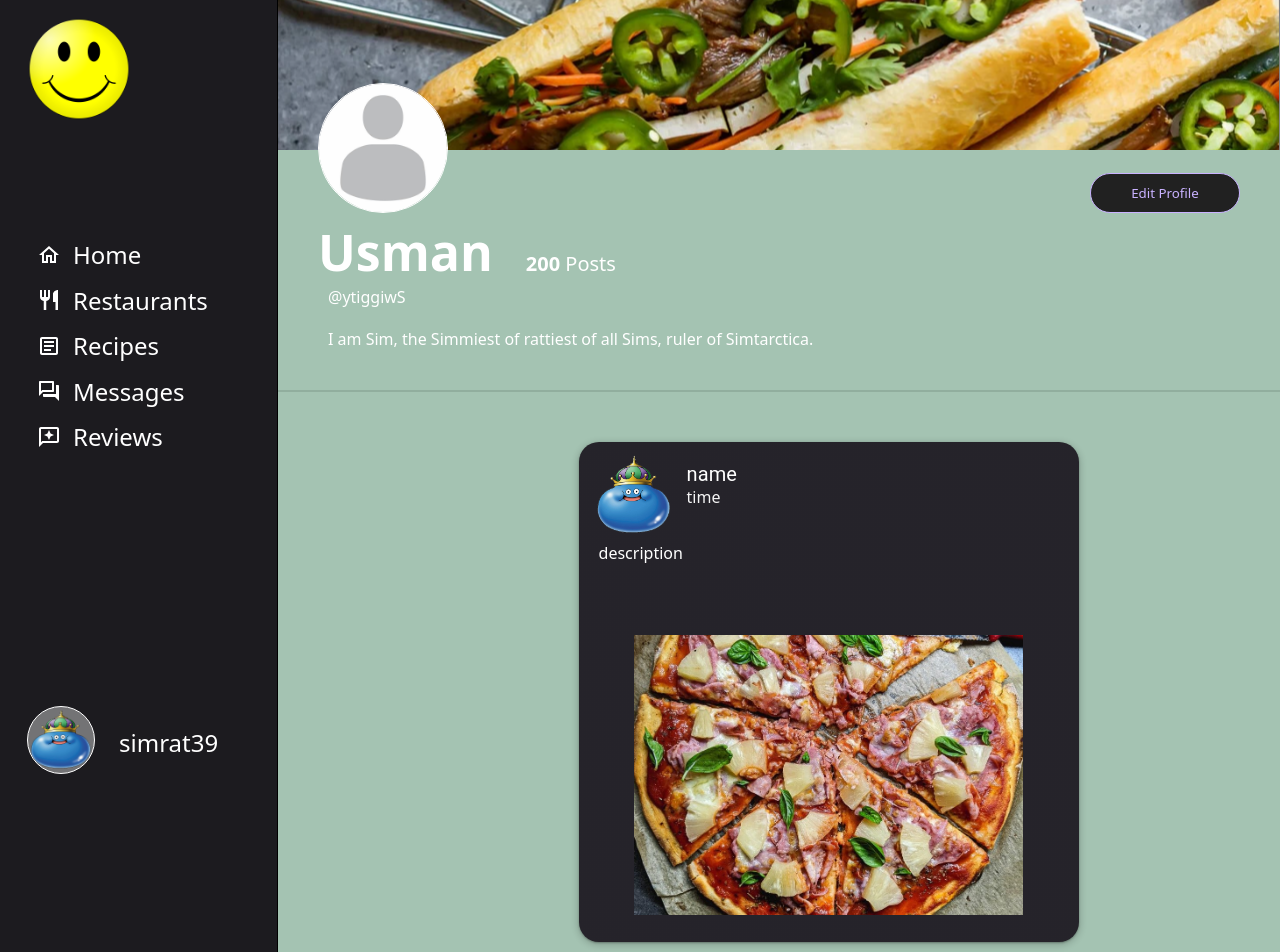
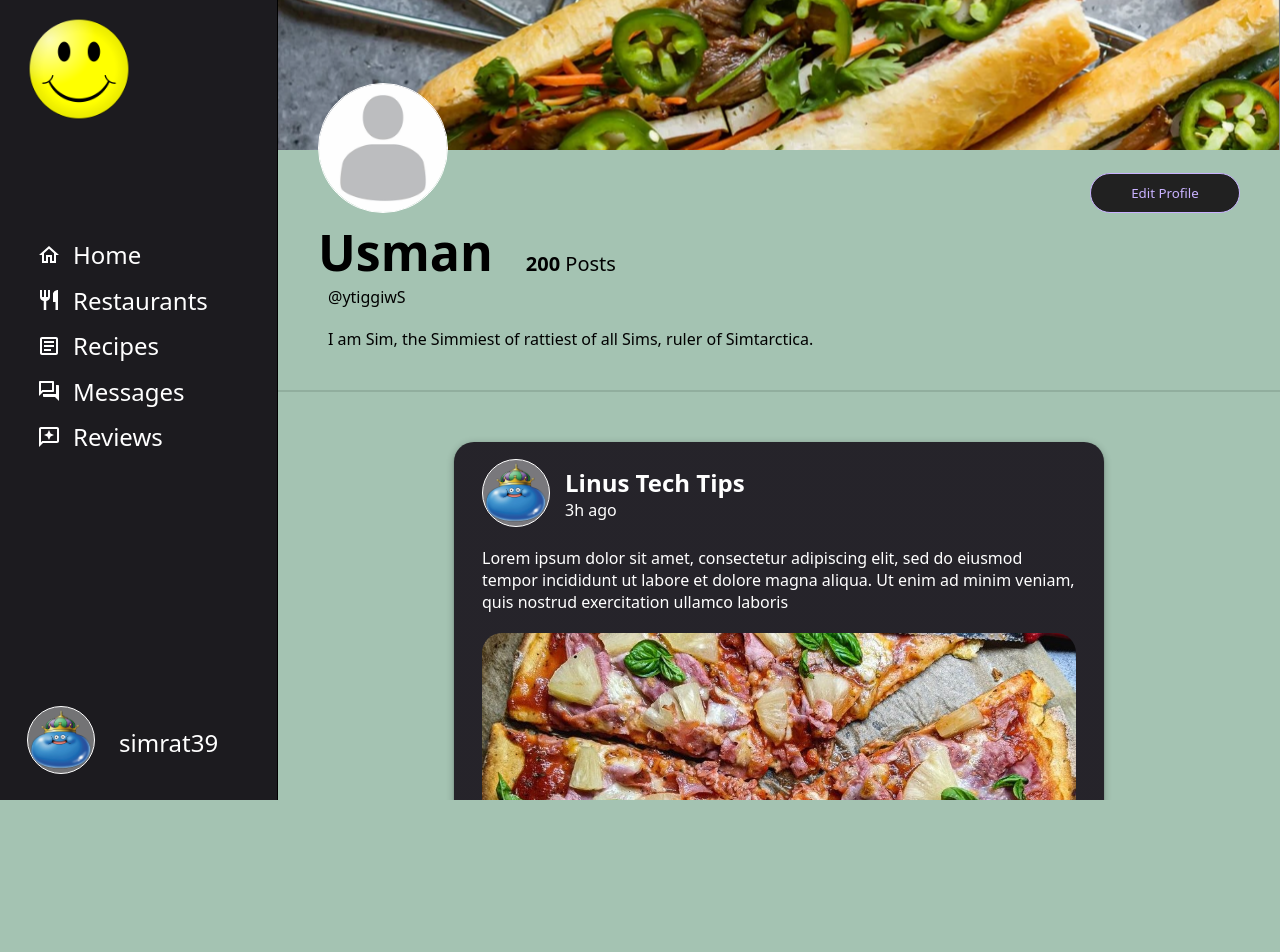
Before and after one commit to usman-arshad1/Foodophilic-Web, a React (Vite) app: page /profile in a window 1280 px wide. Shown: the top 952 px of the page. After the commit the page ends 800 px from the top, so only its background shows below. Built offline with nearby package versions, Linux system fonts and the light colour scheme.

Commit message:
feat: included post cards in profile page and side navigation does not scroll with content anymore

```diff
--- a/src/App.css
+++ b/src/App.css
@@ -7,6 +7,8 @@ html {
 
 * {
   box-sizing: border-box;
+  font-family: system-ui, -apple-system, BlinkMacSystemFont, "Segoe UI", Roboto,
+    Oxygen, Ubuntu, Cantarell, "Open Sans", "Helvetica Neue", sans-serif;
 }
 
 .App {
--- a/src/components/PostCard.jsx
+++ b/src/components/PostCard.jsx
@@ -1,25 +1,29 @@
 import "./../styles/postCard.css";
 
-const Post = ({user,post}) => {
-    const{name, profileImg } = user;
-    const{time, desc, foodImg} = post;
+const Post = ({ user, post }) => {
+  const { name, profileImg } = user;
+  const { time, desc, foodImg } = post;
 
-    return (
-        <div className="card">
-            <div className="head">
-                <img className= "img"src= {profileImg}alt="Not Found" />
-                <div className="userInfo">
-                    <div className="name">{name}</div>
-                    <div className = "time">{time}</div>
-                </div>
-            </div>
-            <div className="post">
-                <div className="desc">{desc}</div>
-                <img src={foodImg} alt="Not Found" className="post-img" />
-            </div>
+  return (
+    <div className="post-card">
+      <div className="post-card-header">
+        <img
+          className="post-profile-photo"
+          src={profileImg}
+          alt="profile photo"
+        />
 
+        <div className="post-card-header-userInfo">
+          <div className="post-card-username">{name}</div>
+          <div className="post-card-time">{time}</div>
         </div>
-    )
-}
+      </div>
 
-export {Post}
+      <div className="post-description">{desc}</div>
+
+      <img className="post-image" src={foodImg} alt="Not Found" />
+    </div>
+  );
+};
+
+export { Post };
--- a/src/styles/postCard.css
+++ b/src/styles/postCard.css
@@ -1,82 +1,46 @@
-
-*{
-    color: white;
-    font-family: system-ui, -apple-system, BlinkMacSystemFont, 'Segoe UI', Roboto, Oxygen, Ubuntu, Cantarell, 'Open Sans', 'Helvetica Neue', sans-serif;
+.post-card {
+  color: white;
+  max-width: 650px;
+  background: linear-gradient(
+      0deg,
+      rgba(208, 188, 255, 0.05),
+      rgba(208, 188, 255, 0.05)
+    ),
+    #1c1b1f;
+  box-shadow: 0px 2px 6px 2px rgba(0, 0, 0, 0.15),
+    0px 1px 2px rgba(0, 0, 0, 0.3);
+  border-radius: 20px;
+  padding: 17px 28px;
+  margin: auto;
 }
 
-.card{
-    display: grid;
-    grid-template-rows: 2fr 8fr;
-    position: relative;
-    left: 30%;
-    margin-top:5%;
-    height: 500px;
-    width: 35%;
-    min-width: 500px;
-    background: linear-gradient(0deg, rgba(208, 188, 255, 0.05), rgba(208, 188, 255, 0.05)), #1C1B1F;
-    box-shadow: 0px 2px 6px 2px rgba(0, 0, 0, 0.15), 0px 1px 2px rgba(0, 0, 0, 0.3);
-    border-radius: 20px;
-    flex: none;
-    order: 0;
-    flex-grow: 0;
-    z-index: 0;
+.post-card-header {
+  display: flex;
+  align-items: center;
 }
 
-.head{
-    grid-row: 1;
-    height: 100%;
-    min-height: 100px;
-    display: grid;
-    grid-template-rows: 0;
-    grid-template-columns: 20% 80%;
-}
-.post{
-    grid-row:2;
-    display: grid;
-    grid-template-rows: 1fr 5fr;
+.post-profile-photo {
+  height: 68px;
+  width: 68px;
+  border-radius: 50%;
+  border: 1px solid white;
+  background-color: #ffffff62;
 }
 
-.img{
-    grid-column: 1;
-    position: relative;
-    width: 80%;
-    left: 15%;
-    margin-top: 10%;
-    border-radius: 100%;
-    color: #1C1B1F;
-}
-.userInfo{
-    grid-column: 2;
-    margin-left: 2%;
+.post-card-header-userInfo {
+  padding-left: 15px;
 }
 
-.name{
-    position: relative;
-    font-family: 'Roboto';
-    font-style: normal;
-    font-weight: 0;
-    font-size: 20px;
-    line-height: 24px;
-    margin-top: 5%;
-    letter-spacing: 0.1px;
+.post-card-header-userInfo .post-card-username {
+  font-size: 24px;
+  font-weight: bold;
 }
 
-.time{
-    grid-column: 2;
-    position: relative;
-    color: whitesmoke;
+.post-description {
+  margin: 20px 0;
 }
 
-.desc{
-    grid-row: 1;
-    position: relative;
-    margin-left: 20px;
-
+.post-image {
+  width: 100%;
+  border-radius: 20px;
 }
-
-.post-img{
-    grid-row: 2;
-    max-height: 280px;
-    display: block;
-    margin: auto;
-}
--- a/src/styles/profile.css
+++ b/src/styles/profile.css
@@ -1,3 +1,8 @@
+.profile-container {
+  overflow-y: scroll;
+  height: 100vh;
+}
+
 .profile-header {
   width: 100%;
   padding-bottom: 40px;
@@ -75,3 +80,9 @@
 .bio {
   padding: 20px 10px 0px 10px;
 }
+
+.user-posts {
+  display: grid;
+  row-gap: 50px;
+  margin: 50px auto;
+}
--- a/src/views/Profile.jsx
+++ b/src/views/Profile.jsx
@@ -5,23 +5,23 @@ function Profile({ user, username, numberPosts }) {
   const posts = [
     {
       user: {
-        name: "name",
+        name: "Linus Tech Tips",
         profileImg: "src/assets/king-slime.webp",
       },
       post: {
-        time: "time",
-        desc: "description",
+        time: "3h ago",
+        desc: "Lorem ipsum dolor sit amet, consectetur adipiscing elit, sed do eiusmod tempor incididunt ut labore et dolore magna aliqua. Ut enim ad minim veniam, quis nostrud exercitation ullamco laboris",
         foodImg: "./src/assets/pizza-with-pineapple-and-thin-crust.jpg",
       },
     },
     {
       user: {
-        name: "name",
+        name: "Linus Tech Tips",
         profileImg: "src/assets/king-slime.webp",
       },
       post: {
-        time: "time",
-        desc: "description",
+        time: "3h ago",
+        desc: "Lorem ipsum dolor sit amet, consectetur adipiscing elit, sed do eiusmod tempor incididunt ut labore et dolore magna aliqua. Ut enim ad minim veniam, quis nostrud exercitation ullamco laboris",
         foodImg: "./src/assets/pizza-with-pineapple-and-thin-crust.jpg",
       },
     },
@@ -67,7 +67,7 @@ function Profile({ user, username, numberPosts }) {
 
       <div className="divider"></div>
 
-      <div className="body">
+      <div className="user-posts">
         {posts.map((post) => (
           <Post user={post.user} post={post.post} />
         ))}
```
